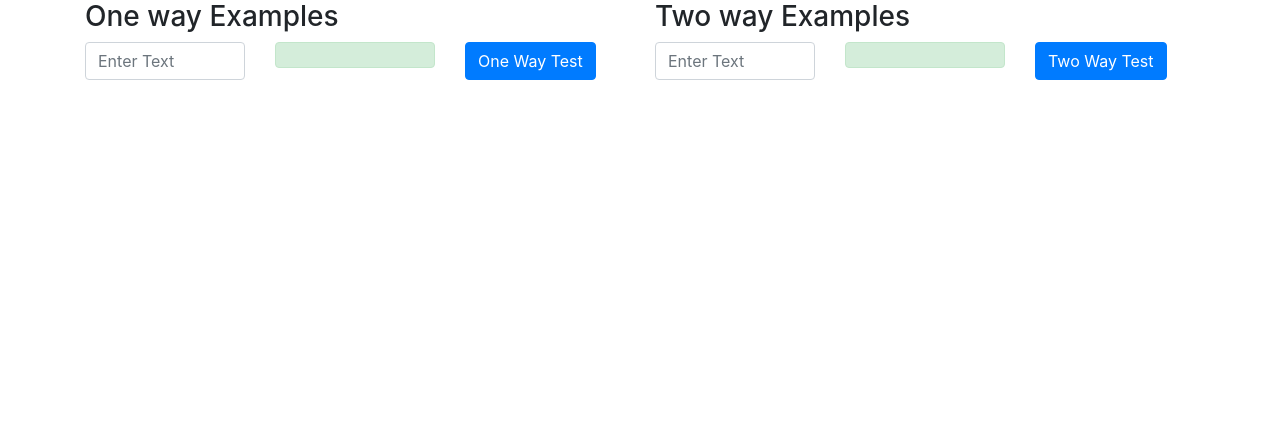
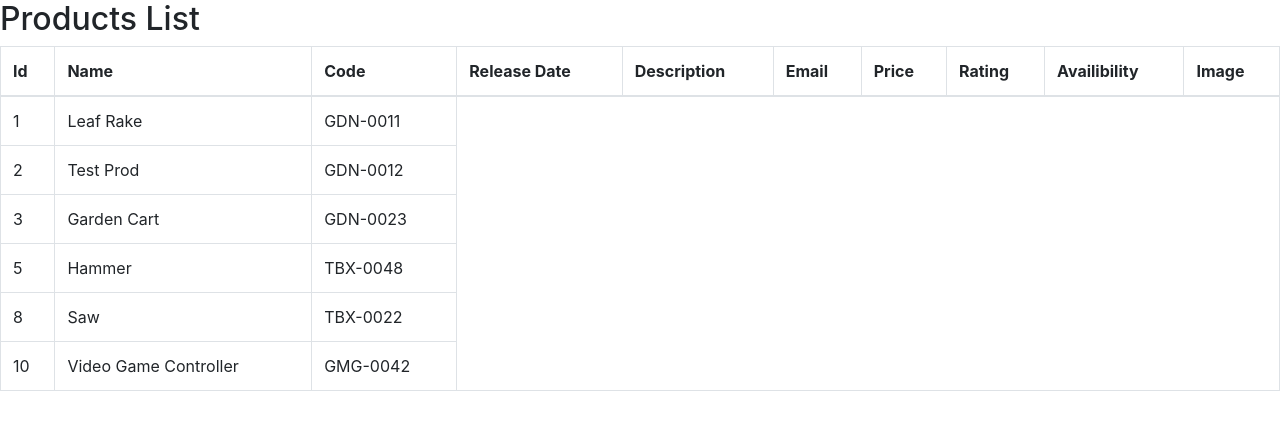
Before and after one commit to jrp1414/December2020Batch2, an Angular app: page /products in a window 1280 px wide. Shown: the top 430 px of the page. Built offline with nearby package versions, Linux system fonts and the light colour scheme.

Commit message:
Directives Started

```diff
--- a/src/app/app.component.html
+++ b/src/app/app.component.html
@@ -1,4 +1,5 @@
 <!-- <app-si></app-si> -->
 <!-- <app-pb></app-pb> -->
 <!-- <app-eb></app-eb> -->
-<app-twb></app-twb>
+<!-- <app-twb></app-twb> -->
+<app-products></app-products>
--- a/src/app/app.module.ts
+++ b/src/app/app.module.ts
@@ -7,6 +7,7 @@ import { StringInterpolationComponent } from './string-interpolation/string-inte
 import { PropertyBindingComponent } from './property-binding/property-binding.component';
 import { EventBindingComponent } from './event-binding/event-binding.component';
 import { TwowayBindingComponent } from './twoway-binding/twoway-binding.component';
+import { ProductsComponent } from './products/products.component';
 
 
 
@@ -16,7 +17,8 @@ import { TwowayBindingComponent } from './twoway-binding/twoway-binding.componen
     StringInterpolationComponent,
     PropertyBindingComponent,
     EventBindingComponent,
-    TwowayBindingComponent
+    TwowayBindingComponent,
+    ProductsComponent
   ],
   imports: [
     BrowserModule,
--- /dev/null
+++ b/src/app/products/products.component.html
@@ -0,0 +1,26 @@
+<h2>Products List</h2>
+
+<table class="table table-bordered">
+    <thead class="thead-inverse">
+        <tr>
+            <th>Id</th>
+            <th>Name</th>
+            <th>Code</th>
+            <th>Release Date</th>
+            <th>Description</th>
+            <th>Email</th>
+            <th>Price</th>
+            <th>Rating</th>
+            <th>Availibility</th>
+            <th>Image</th>
+        </tr>
+        </thead>
+        <tbody>
+            <tr *ngFor="let prod of products">
+                <td>{{prod.productId}}</td>
+                <td>{{prod.productName}}</td>
+                <td>{{prod.productCode}}</td>
+            </tr>
+
+        </tbody>
+</table>
--- /dev/null
+++ b/src/app/products/products.component.ts
@@ -0,0 +1,31 @@
+import { Component, OnInit } from '@angular/core';
+import { Product, productList } from '../services/product';
+
+@Component({
+  selector: 'app-products',
+  templateUrl: './products.component.html',
+  styles: []
+})
+export class ProductsComponent {
+  products: Product[] = productList;
+  constructor() {
+    // for (let i = 0; i < this.products.length; i++) {
+    //   console.log(this.products[i]);
+    // }
+
+    // for (let i in this.products) {
+    //   console.log(this.products[i]);
+    // }
+
+    // this.products.forEach(product => {
+    //   console.log(product);
+    // });
+
+    // for (let prod of this.products) {
+    //   console.log(prod);
+    // }
+
+  }
+
+
+}
--- /dev/null
+++ b/src/app/services/product.ts
@@ -0,0 +1,85 @@
+export class Product {
+    constructor(public productId: number, public productName: string, public productCode: string, public releaseDate: Date,
+        public price: number, public starRating: number, public imageUrl: string, public description?: Description,
+        public currentAvailibility?: boolean) {
+
+    }
+}
+export class Description{
+    constructor(public descText:string,public emailId:string) {
+
+    }
+}
+
+
+export const productList:Product[] = [
+    {
+        "productId": 1,
+        "productName": "Leaf Rake",
+        "productCode": "GDN-0011",
+        "releaseDate": new Date(2016, 10, 25),
+        "description": {
+            "descText": "Leaf rake with 48-inch wooden handle.",
+            "emailId": "test@test.com"
+        },
+        "price": 19.95,
+        "starRating": 1,
+        "currentAvailibility": true,
+        "imageUrl": "https://openclipart.org/image/300px/svg_to_png/26215/Anonymous_Leaf_Rake.png"
+    },
+    {
+        "productId": 2,
+        "productName": "Test Prod",
+        "productCode": "GDN-0012",
+        "releaseDate": new Date(2016, 10, 25),
+        "description": {
+            "descText": "Leaf rake with 48-inch wooden handle.",
+            "emailId": "test@test.com"
+        },
+        "price": 19.95,
+        "starRating": 1,
+        "currentAvailibility": true,
+        "imageUrl": "https://openclipart.org/image/300px/svg_to_png/26215/Anonymous_Leaf_Rake.png"
+    },
+    {
+        "productId": 3,
+        "productName": "Garden Cart",
+        "productCode": "GDN-0023",
+        "releaseDate": new Date(2017, 9, 20),
+        "description": { "descText": "15 gallon capacity rolling garden cart", "emailId": "test@test.com" },
+        "price": 32.99985,
+        "starRating": 2,
+        "currentAvailibility": false,
+        "imageUrl": "https://openclipart.org/image/300px/svg_to_png/58471/garden_cart.png"
+    },
+    {
+        "productId": 5,
+        "productName": "Hammer",
+        "productCode": "TBX-0048",
+        "releaseDate": new Date(2016, 10, 25),
+        "description": { "descText": "Curved claw steel hammer", "emailId": "test@test.com" },
+        "price": 8.9,
+        "starRating": 3,
+        "imageUrl": "https://openclipart.org/image/300px/svg_to_png/73/rejon_Hammer.png"
+    },
+    {
+        "productId": 8,
+        "productName": "Saw",
+        "productCode": "TBX-0022",
+        "releaseDate": new Date(2016, 10, 25),
+        "description": { descText: "15-inch steel blade hand saw", "emailId": "test@test.com" },
+        "price": 11.55787878,
+        "starRating": 6,
+        "imageUrl": "https://openclipart.org/image/300px/svg_to_png/27070/egore911_saw.png"
+    },
+    {
+        "productId": 10,
+        "productName": "Video Game Controller",
+        "productCode": "GMG-0042",
+        "releaseDate": new Date(2016, 10, 25),
+        "description": { descText: "Standard two-button video game controller", "emailId": "test@test.com" },
+        "price": 35.957878,
+        "starRating": 5,
+        "imageUrl": "https://openclipart.org/image/300px/svg_to_png/120337/xbox-controller_01.png"
+    }
+];
```
